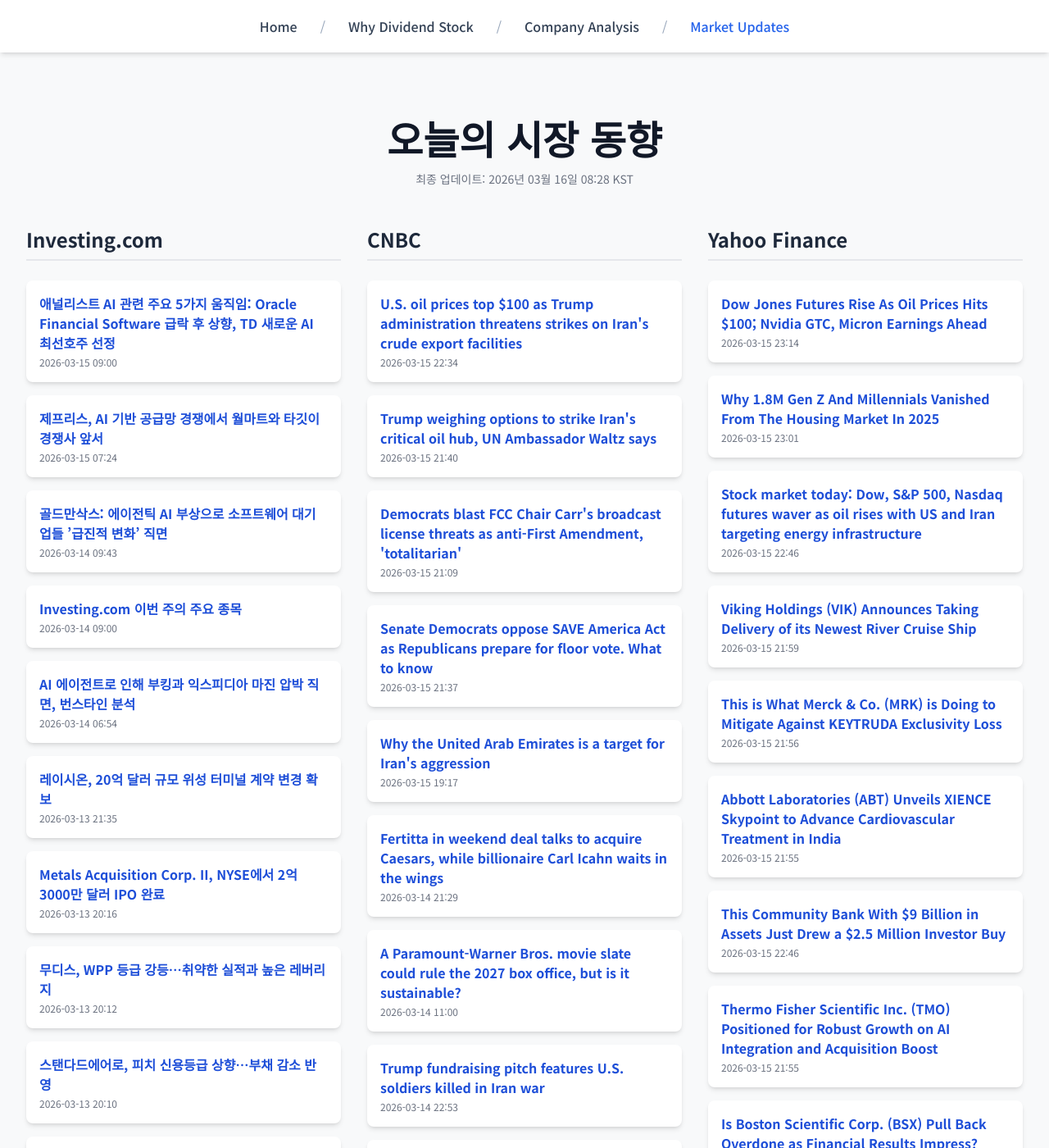
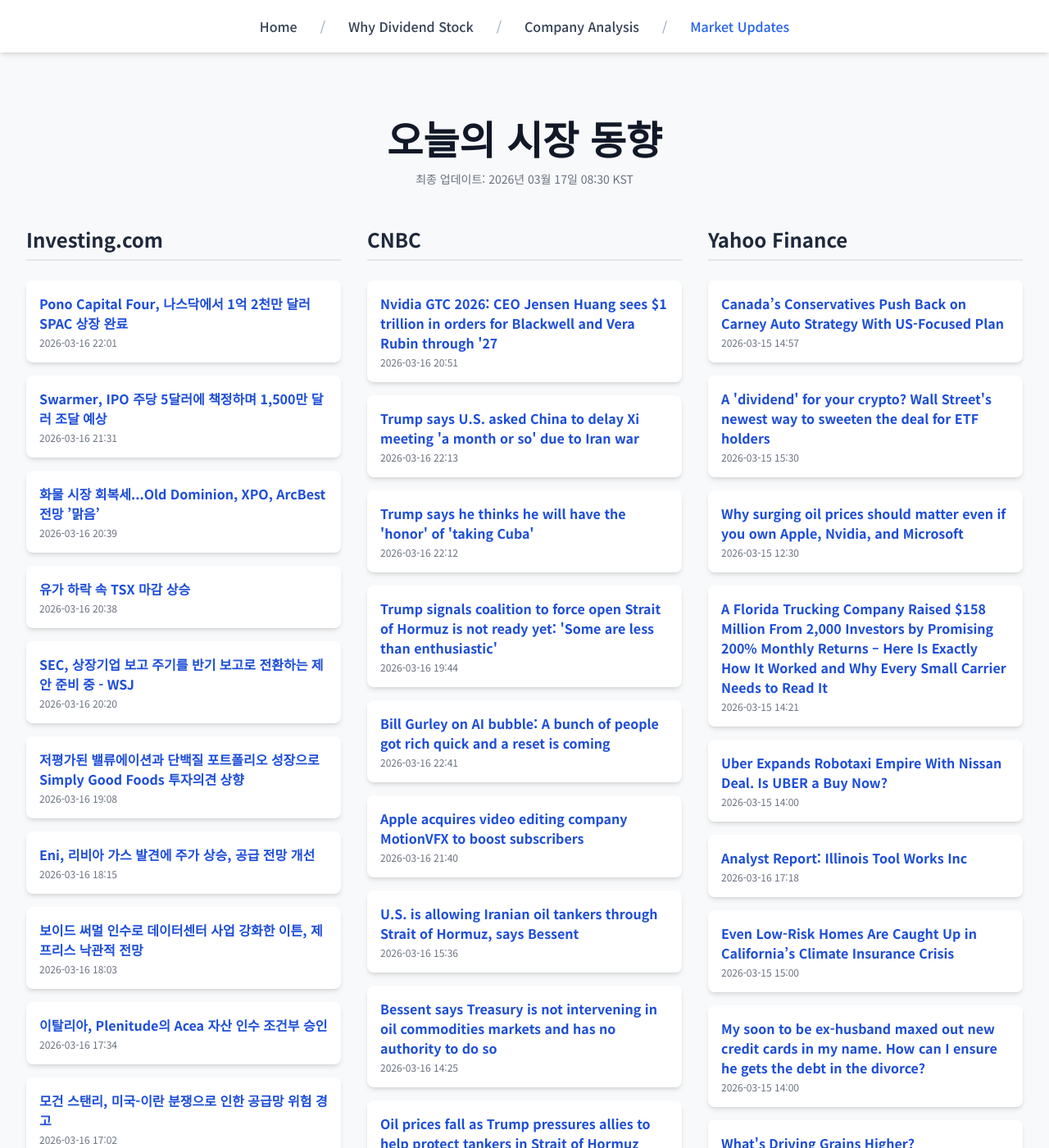
Before and after one commit to Kay-Hwang/my-company-analysis, a Jekyll site: the page built from market-updates.html, in a window 1280 px wide and 1400 px high. Shown: the whole window at 82% size. Built offline with Jekyll 4.4.1, drawn with Linux system fonts in a browser that asks for light colours; nearby versions of some CDN libraries; a script that is not in the unit is left out; some of the changed text lies outside the part shown.

Commit message:
Update daily data

```diff
--- a/_data/latest_data.json
+++ b/_data/latest_data.json
@@ -1,190 +1,190 @@
 {
-  "lastUpdated": "2026년 03월 16일 08:28 KST",
+  "lastUpdated": "2026년 03월 17일 08:30 KST",
   "news": {
     "investing": [
       {
-        "title": "애널리스트 AI 관련 주요 5가지 움직임: Oracle Financial Software 급락 후 상향, TD 새로운 AI 최선호주 선정",
-        "link": "https://kr.investing.com/news/stock-market-news/article-1864234",
-        "pubDate": "2026-03-15 09:00:02",
-        "summary": "애널리스트 AI 관련 주요 5가지 움직임: Oracle Financial Software 급락 후 상향, TD 새로운 AI 최선호주 선정"
+        "title": "Pono Capital Four, 나스닥에서 1억 2천만 달러 SPAC 상장 완료",
+        "link": "https://kr.investing.com/news/stock-market-news/article-432SI-1866073",
+        "pubDate": "2026-03-16 22:01:04",
+        "summary": "Pono Capital Four, 나스닥에서 1억 2천만 달러 SPAC 상장 완료"
       },
       {
-        "title": "제프리스, AI 기반 공급망 경쟁에서 월마트와 타깃이 경쟁사 앞서",
-        "link": "https://kr.investing.com/news/stock-market-news/article-1864228",
-        "pubDate": "2026-03-15 07:24:46",
-        "summary": "제프리스, AI 기반 공급망 경쟁에서 월마트와 타깃이 경쟁사 앞서"
+        "title": "Swarmer, IPO 주당 5달러에 책정하며 1,500만 달러 조달 예상",
+        "link": "https://kr.investing.com/news/stock-market-news/article-432SI-1866027",
+        "pubDate": "2026-03-16 21:31:08",
+        "summary": "Swarmer, IPO 주당 5달러에 책정하며 1,500만 달러 조달 예상"
       },
       {
-        "title": "골드만삭스: 에이전틱 AI 부상으로 소프트웨어 대기업들 ’급진적 변화’ 직면",
-        "link": "https://kr.investing.com/news/stock-market-news/article-1864122",
-        "pubDate": "2026-03-14 09:43:54",
-        "summary": "골드만삭스: 에이전틱 AI 부상으로 소프트웨어 대기업들 ’급진적 변화’ 직면"
+        "title": "화물 시장 회복세...Old Dominion, XPO, ArcBest 전망 ’맑음’",
+        "link": "https://kr.investing.com/news/stock-market-news/article-93CH-1865888",
+        "pubDate": "2026-03-16 20:39:57",
+        "summary": "화물 시장 회복세...Old Dominion, XPO, ArcBest 전망 ’맑음’"
       },
       {
-        "title": "Investing.com 이번 주의 주요 종목",
-        "link": "https://kr.investing.com/news/stock-market-news/article-1864121",
-        "pubDate": "2026-03-14 09:00:02",
-        "summary": "Investing.com 이번 주의 주요 종목"
+        "title": "유가 하락 속 TSX 마감 상승",
+        "link": "https://kr.investing.com/news/stock-market-news/article-1865902",
+        "pubDate": "2026-03-16 20:38:08",
+        "summary": "유가 하락 속 TSX 마감 상승"
       },
       {
-        "title": "AI 에이전트로 인해 부킹과 익스피디아 마진 압박 직면, 번스타인 분석",
-        "link": "https://kr.investing.com/news/stock-market-news/article-1864115",
-        "pubDate": "2026-03-14 06:54:22",
-        "summary": "AI 에이전트로 인해 부킹과 익스피디아 마진 압박 직면, 번스타인 분석"
+        "title": "SEC, 상장기업 보고 주기를 반기 보고로 전환하는 제안 준비 중 - WSJ",
+        "link": "https://kr.investing.com/news/stock-market-news/article-1865816",
+        "pubDate": "2026-03-16 20:20:38",
+        "summary": "SEC, 상장기업 보고 주기를 반기 보고로 전환하는 제안 준비 중 - WSJ"
       },
       {
-        "title": "레이시온, 20억 달러 규모 위성 터미널 계약 변경 확보",
-        "link": "https://kr.investing.com/news/stock-market-news/article-93CH-1863939",
-        "pubDate": "2026-03-13 21:35:21",
-        "summary": "레이시온, 20억 달러 규모 위성 터미널 계약 변경 확보"
+        "title": "저평가된 밸류에이션과 단백질 포트폴리오 성장으로 Simply Good Foods 투자의견 상향",
+        "link": "https://kr.investing.com/news/stock-market-news/article-1865729",
+        "pubDate": "2026-03-16 19:08:09",
+        "summary": "저평가된 밸류에이션과 단백질 포트폴리오 성장으로 Simply Good Foods 투자의견 상향"
       },
       {
-        "title": "Metals Acquisition Corp. II, NYSE에서 2억3000만 달러 IPO 완료",
-        "link": "https://kr.investing.com/news/stock-market-news/article-432SI-1863886",
-        "pubDate": "2026-03-13 20:16:04",
-        "summary": "Metals Acquisition Corp. II, NYSE에서 2억3000만 달러 IPO 완료"
+        "title": "Eni, 리비아 가스 발견에 주가 상승, 공급 전망 개선",
+        "link": "https://kr.investing.com/news/stock-market-news/article-93CH-1865704",
+        "pubDate": "2026-03-16 18:15:24",
+        "summary": "Eni, 리비아 가스 발견에 주가 상승, 공급 전망 개선"
       },
       {
-        "title": "무디스, WPP 등급 강등…취약한 실적과 높은 레버리지",
-        "link": "https://kr.investing.com/news/stock-market-news/article-93CH-1863881",
-        "pubDate": "2026-03-13 20:12:23",
-        "summary": "무디스, WPP 등급 강등…취약한 실적과 높은 레버리지"
+        "title": "보이드 써멀 인수로 데이터센터 사업 강화한 이튼, 제프리스 낙관적 전망",
+        "link": "https://kr.investing.com/news/stock-market-news/article-1865699",
+        "pubDate": "2026-03-16 18:03:26",
+        "summary": "보이드 써멀 인수로 데이터센터 사업 강화한 이튼, 제프리스 낙관적 전망"
       },
       {
-        "title": "스탠다드에어로, 피치 신용등급 상향…부채 감소 반영",
-        "link": "https://kr.investing.com/news/stock-market-news/article-93CH-1863880",
-        "pubDate": "2026-03-13 20:10:52",
-        "summary": "스탠다드에어로, 피치 신용등급 상향…부채 감소 반영"
+        "title": "이탈리아, Plenitude의 Acea 자산 인수 조건부 승인",
+        "link": "https://kr.investing.com/news/stock-market-news/article-93CH-1865679",
+        "pubDate": "2026-03-16 17:34:30",
+        "summary": "이탈리아, Plenitude의 Acea 자산 인수 조건부 승인"
       },
       {
-        "title": "British American Tobacco, 피치, 등급 상향 조정",
-        "link": "https://kr.investing.com/news/stock-market-news/article-93CH-1863878",
-        "pubDate": "2026-03-13 20:07:51",
-        "summary": "British American Tobacco, 피치, 등급 상향 조정"
+        "title": "모건 스탠리, 미국-이란 분쟁으로 인한 공급망 위험 경고",
+        "link": "https://kr.investing.com/news/stock-market-news/article-93CH-1865645",
+        "pubDate": "2026-03-16 17:02:06",
+        "summary": "모건 스탠리, 미국-이란 분쟁으로 인한 공급망 위험 경고"
       }
     ],
     "cnbc": [
       {
-        "title": "U.S. oil prices top $100 as Trump administration threatens strikes on Iran's crude export facilities",
+        "title": "Nvidia GTC 2026: CEO Jensen Huang sees $1 trillion in orders for Blackwell and Vera Rubin through '27",
+        "link": "https://www.cnbc.com/2026/03/16/nvidia-gtc-2026-ceo-jensen-huang-keynote-blackwell-vera-rubin.html",
+        "pubDate": "Mon, 16 Mar 2026 20:51:22 GMT",
+        "summary": "At Nvidia's annual developer conference, CEO Jensen Huang said the company is seeing booming demand for its latest technology."
+      },
+      {
+        "title": "Trump says U.S. asked China to delay Xi meeting 'a month or so' due to Iran war",
+        "link": "https://www.cnbc.com/2026/03/16/trump-china-iran-xi-war-trade.html",
+        "pubDate": "Mon, 16 Mar 2026 22:13:53 GMT",
+        "summary": "The Iran war wasn't expected to derail the Trump-Xi meeting in China, but analysts said it would influence the talks and any agreements that come out of them."
+      },
+      {
+        "title": "Trump says he thinks he will have the 'honor' of 'taking Cuba'",
+        "link": "https://www.cnbc.com/2026/03/16/cuba-trump-taking.html",
+        "pubDate": "Mon, 16 Mar 2026 22:12:52 GMT",
+        "summary": "The president recently launched a war in Iran after topping Venezuelan leader Nicolas Maduro by force."
+      },
+      {
+        "title": "Trump signals coalition to force open Strait of Hormuz is not ready yet: 'Some are less than enthusiastic'",
+        "link": "https://www.cnbc.com/2026/03/16/strait-of-hormuz-trump-says-coalition-to-protect-oil-tankers-not-ready-yet.html",
+        "pubDate": "Mon, 16 Mar 2026 19:44:15 GMT",
+        "summary": "President Donald Trump said Monday that some U.S. allies are not willing to join a coalition to protect tankers in the Strait of Hormuz."
+      },
+      {
+        "title": "Bill Gurley on AI bubble: A bunch of people got rich quick and a reset is coming",
+        "link": "https://www.cnbc.com/2026/03/16/bill-gurley-ai-bubble-get-rich-quick.html",
+        "pubDate": "Mon, 16 Mar 2026 22:41:14 GMT",
+        "summary": "Gurley's VC firm Benchmark was an early Uber investor, and he helped oust then-CEO Travis Kalanick in 2017."
+      },
+      {
+        "title": "Apple acquires video editing company MotionVFX to boost subscribers",
+        "link": "https://www.cnbc.com/2026/03/16/apple-acquires-video-editing-company-motionvfx-to-boost-subscribers.html",
+        "pubDate": "Mon, 16 Mar 2026 21:40:30 GMT",
+        "summary": "Apple is buying MotionVFX in part to help the iPhone maker attract more subscribers to its creator tools."
+      },
+      {
+        "title": "U.S. is allowing Iranian oil tankers through Strait of Hormuz, says Bessent",
+        "link": "https://www.cnbc.com/2026/03/16/us-is-allowing-iranian-tankers-through-strait-of-hormuz-says-bessent.html",
+        "pubDate": "Mon, 16 Mar 2026 15:36:49 GMT",
+        "summary": "The White House believes tanker traffic through the Strait of Hormuz will increase before Navy escorts are deployed, Treasury Secretary Scott Bessent said."
+      },
+      {
+        "title": "Bessent says Treasury is not intervening in oil commodities markets and has no authority to do so",
+        "link": "https://www.cnbc.com/2026/03/16/bessent-says-treasury-is-not-intervening-in-oil-commodities-markets-and-has-no-authority-to-do-so.html",
+        "pubDate": "Mon, 16 Mar 2026 14:25:00 GMT",
+        "summary": "Bessent addressed rumors that the Treasury Department or some other arm of government might step in to try to lower oil prices."
+      },
+      {
+        "title": "Oil prices fall as Trump pressures allies to help protect tankers in Strait of Hormuz",
         "link": "https://www.cnbc.com/2026/03/15/oil-prices-today-iran-war.html",
-        "pubDate": "Sun, 15 Mar 2026 22:34:40 GMT",
+        "pubDate": "Mon, 16 Mar 2026 19:05:01 GMT",
         "summary": "The U.S. strikes on Kharg Island and Trump's threat to hit Iran's oil infrastructure mark a major escalation in the war, according to JPMorgan."
       },
       {
-        "title": "Trump weighing options to strike Iran's critical oil hub, UN Ambassador Waltz says",
-        "link": "https://www.cnbc.com/2026/03/15/iran-war.html",
-        "pubDate": "Sun, 15 Mar 2026 21:40:46 GMT",
-        "summary": "Israel says it has killed two senior Iranian intelligence officials as oil loading reportedly resumes in the UAE's Fujairah port following a fire."
-      },
-      {
-        "title": "Democrats blast FCC Chair Carr's broadcast license threats as anti-First Amendment, 'totalitarian'",
-        "link": "https://www.cnbc.com/2026/03/15/trump-iran-war-fcc-carr-broadcast-license.html",
-        "pubDate": "Sun, 15 Mar 2026 21:09:45 GMT",
-        "summary": "Carr on Saturday blasted broadcasters shortly after President Donald Trump called reports that Iran struck five U.S. tanker planes \"fake news.\""
-      },
-      {
-        "title": "Senate Democrats oppose SAVE America Act as Republicans prepare for floor vote. What to know",
-        "link": "https://www.cnbc.com/2026/03/15/trump-save-america-act-senate-2026-elections.html",
-        "pubDate": "Sun, 15 Mar 2026 21:37:47 GMT",
-        "summary": "Senate Democrats remain opposed to SAVE America Act as Republicans prepare for floor vote this week. Here's what to know."
-      },
-      {
-        "title": "Why the United Arab Emirates is a target for Iran's aggression",
-        "link": "https://www.cnbc.com/2026/03/15/iran-us-war-uae-target-aggression.html",
-        "pubDate": "Sun, 15 Mar 2026 19:17:46 GMT",
-        "summary": "Iran is looking to test a state that has positioned itself as the Gulf's safest bridge between East and West — and the future of the region."
-      },
-      {
-        "title": "Fertitta in weekend deal talks to acquire Caesars, while billionaire Carl Icahn waits in the wings",
-        "link": "https://www.cnbc.com/2026/03/14/fertitta-caesars-talks-casino-acquisition.html",
-        "pubDate": "Sat, 14 Mar 2026 21:29:38 GMT",
-        "summary": "The deal, if it gets done, would not be finalized until early April and is not expected to close until 2027."
-      },
-      {
-        "title": "A Paramount-Warner Bros. movie slate could rule the 2027 box office, but is it sustainable?",
-        "link": "https://www.cnbc.com/2026/03/14/paramount-wbd-2027-movie-slate.html",
-        "pubDate": "Sat, 14 Mar 2026 11:00:01 GMT",
-        "summary": "Paramount CEO David Ellison has said he wants to make 30 movies a year and has franchises like Godzilla-Kong, Superman and Sonic the Hedgehog to lean on."
-      },
-      {
-        "title": "Trump fundraising pitch features U.S. soldiers killed in Iran war",
-        "link": "https://www.cnbc.com/2026/03/14/trump-iran-war-fundraising-us-soldiers.html",
-        "pubDate": "Sat, 14 Mar 2026 22:53:36 GMT",
-        "summary": "The email solicitation to benefit Trump’s PAC also offers donors “private national security briefings.”"
-      },
-      {
-        "title": "Kalshi co-founder Luana Lopes Lara on the biggest prediction markets risks she has ever taken",
-        "link": "https://www.cnbc.com/2026/03/14/kalshi-prediction-markets-bet-luana-lopes-lara.html",
-        "pubDate": "Sat, 14 Mar 2026 14:42:44 GMT",
-        "summary": "Luana Lopes Lara, co-founder of prediction markets startup Kalshi, tells CNBC about the biggest bets she ever made on the way to billionaire status."
-      },
-      {
-        "title": "Top Wall Street analysts are bullish on these 3 dividend-paying energy stocks",
-        "link": "https://www.cnbc.com/2026/03/15/top-wall-street-analysts-are-bullish-on-these-3-dividend-paying-energy-stocks.html",
-        "pubDate": "Sun, 15 Mar 2026 11:42:17 GMT",
-        "summary": "TipRanks discusses three dividend-paying stocks, including Chord Energy and EOG Resources, that are highlighted by Wall Street's top pros."
+        "title": "Iran war is the latest 'worst-case scenario' for travel, expert says. How to minimize the pain of future disruptions",
+        "link": "https://www.cnbc.com/2026/03/16/iran-war-travel-disruptions-how-to-avoid.html",
+        "pubDate": "Mon, 16 Mar 2026 19:58:17 GMT",
+        "summary": "There have been many significant travel disruptions at the start of 2026, including the Iran war. Travel advisors give some tips to blunt the impact."
       }
     ],
     "yahoo": [
       {
-        "title": "Dow Jones Futures Rise As Oil Prices Hits $100; Nvidia GTC, Micron Earnings Ahead",
-        "link": "https://www.investors.com/market-trend/stock-market-today/dow-jones-futures-oil-prices-iran-war-nvidia-gtc-micron-earnings/?src=A00220&yptr=yahoo",
-        "pubDate": "2026-03-15T23:14:57Z",
-        "summary": "Dow Jones Futures Rise As Oil Prices Hits $100; Nvidia GTC, Micron Earnings Ahead"
+        "title": "Canada’s Conservatives Push Back on Carney Auto Strategy With US-Focused Plan",
+        "link": "https://finance.yahoo.com/news/canada-conservatives-push-back-carney-145726671.html",
+        "pubDate": "2026-03-15T14:57:26Z",
+        "summary": "Canada’s Conservatives Push Back on Carney Auto Strategy With US-Focused Plan"
       },
       {
-        "title": "Why 1.8M Gen Z And Millennials Vanished From The Housing Market In 2025",
-        "link": "https://finance.yahoo.com/news/why-1-8m-gen-z-230109688.html",
-        "pubDate": "2026-03-15T23:01:09Z",
-        "summary": "Why 1.8M Gen Z And Millennials Vanished From The Housing Market In 2025"
+        "title": "A 'dividend' for your crypto? Wall Street's newest way to sweeten the deal for ETF holders",
+        "link": "https://finance.yahoo.com/news/a-dividend-for-your-crypto-wall-streets-newest-way-to-sweeten-the-deal-for-etf-holders-153053526.html",
+        "pubDate": "2026-03-15T15:30:53Z",
+        "summary": "A 'dividend' for your crypto? Wall Street's newest way to sweeten the deal for ETF holders"
       },
       {
-        "title": "Stock market today: Dow, S&P 500, Nasdaq futures waver as oil rises with US and Iran targeting energy infrastructure",
-        "link": "https://finance.yahoo.com/news/live/stock-market-today-dow-sp-500-nasdaq-futures-waver-as-oil-rises-with-us-and-iran-targeting-energy-infrastructure-224643791.html",
-        "pubDate": "2026-03-15T22:46:43Z",
-        "summary": "Stock market today: Dow, S&P 500, Nasdaq futures waver as oil rises with US and Iran targeting energy infrastructure"
+        "title": "Why surging oil prices should matter even if you own Apple, Nvidia, and Microsoft",
+        "link": "https://finance.yahoo.com/news/why-surging-oil-prices-should-matter-even-if-you-own-apple-nvidia-and-microsoft-123027737.html",
+        "pubDate": "2026-03-15T12:30:27Z",
+        "summary": "Why surging oil prices should matter even if you own Apple, Nvidia, and Microsoft"
       },
       {
-        "title": "Viking Holdings (VIK) Announces Taking Delivery of its Newest River Cruise Ship",
-        "link": "https://finance.yahoo.com/news/viking-holdings-vik-announces-taking-215903643.html",
-        "pubDate": "2026-03-15T21:59:03Z",
-        "summary": "Viking Holdings (VIK) Announces Taking Delivery of its Newest River Cruise Ship"
+        "title": "A Florida Trucking Company Raised $158 Million From 2,000 Investors by Promising 200% Monthly Returns – Here Is Exactly How It Worked and Why Every Small Carrier Needs to Read It",
+        "link": "https://finance.yahoo.com/news/florida-trucking-company-raised-158-142133037.html",
+        "pubDate": "2026-03-15T14:21:33Z",
+        "summary": "A Florida Trucking Company Raised $158 Million From 2,000 Investors by Promising 200% Monthly Returns – Here Is Exactly How It Worked and Why Every Small Carrier Needs to Read It"
       },
       {
-        "title": "This is What Merck & Co. (MRK) is Doing to Mitigate Against KEYTRUDA Exclusivity Loss",
-        "link": "https://finance.yahoo.com/news/merck-co-mrk-doing-mitigate-215651699.html",
-        "pubDate": "2026-03-15T21:56:51Z",
-        "summary": "This is What Merck & Co. (MRK) is Doing to Mitigate Against KEYTRUDA Exclusivity Loss"
+        "title": "Uber Expands Robotaxi Empire With Nissan Deal. Is UBER a Buy Now?",
+        "link": "https://finance.yahoo.com/news/uber-expands-robotaxi-empire-nissan-140002115.html",
+        "pubDate": "2026-03-15T14:00:02Z",
+        "summary": "Uber Expands Robotaxi Empire With Nissan Deal. Is UBER a Buy Now?"
       },
       {
-        "title": "Abbott Laboratories (ABT) Unveils XIENCE Skypoint to Advance Cardiovascular Treatment in India",
-        "link": "https://finance.yahoo.com/news/abbott-laboratories-abt-unveils-xience-215549070.html",
-        "pubDate": "2026-03-15T21:55:49Z",
-        "summary": "Abbott Laboratories (ABT) Unveils XIENCE Skypoint to Advance Cardiovascular Treatment in India"
+        "title": "Analyst Report: Illinois Tool Works Inc",
+        "link": "https://finance.yahoo.com/research/reports/ARGUS_3094_AnalystReport_1773681533000?yptr=yahoo&ncid=yahooproperties_plusresear_nm5q6ze1cei",
+        "pubDate": "2026-03-16T17:18:53Z",
+        "summary": "Analyst Report: Illinois Tool Works Inc"
       },
       {
-        "title": "This Community Bank With $9 Billion in Assets Just Drew a $2.5 Million Investor Buy",
-        "link": "https://finance.yahoo.com/news/community-bank-9-billion-assets-224614698.html",
-        "pubDate": "2026-03-15T22:46:14Z",
-        "summary": "This Community Bank With $9 Billion in Assets Just Drew a $2.5 Million Investor Buy"
+        "title": "Even Low-Risk Homes Are Caught Up in California’s Climate Insurance Crisis",
+        "link": "https://finance.yahoo.com/news/even-low-risk-homes-caught-150002639.html",
+        "pubDate": "2026-03-15T15:00:02Z",
+        "summary": "Even Low-Risk Homes Are Caught Up in California’s Climate Insurance Crisis"
       },
       {
-        "title": "Thermo Fisher Scientific Inc. (TMO) Positioned for Robust Growth on AI Integration and Acquisition Boost",
-        "link": "https://finance.yahoo.com/news/thermo-fisher-scientific-inc-tmo-215504441.html",
-        "pubDate": "2026-03-15T21:55:04Z",
-        "summary": "Thermo Fisher Scientific Inc. (TMO) Positioned for Robust Growth on AI Integration and Acquisition Boost"
+        "title": "My soon to be ex-husband maxed out new credit cards in my name. How can I ensure he gets the debt in the divorce?",
+        "link": "https://finance.yahoo.com/news/soon-ex-husband-maxed-credit-140000549.html",
+        "pubDate": "2026-03-15T14:00:00Z",
+        "summary": "My soon to be ex-husband maxed out new credit cards in my name. How can I ensure he gets the debt in the divorce?"
       },
       {
-        "title": "Is Boston Scientific Corp. (BSX) Pull Back Overdone as Financial Results Impress?",
-        "link": "https://finance.yahoo.com/news/boston-scientific-corp-bsx-pull-215420535.html",
-        "pubDate": "2026-03-15T21:54:20Z",
-        "summary": "Is Boston Scientific Corp. (BSX) Pull Back Overdone as Financial Results Impress?"
+        "title": "What's Driving Grains Higher?",
+        "link": "https://finance.yahoo.com/news/whats-driving-grains-higher-135246943.html",
+        "pubDate": "2026-03-15T13:52:46Z",
+        "summary": "What's Driving Grains Higher?"
       },
       {
-        "title": "Gilead Sciences, Inc. (GILD): Growth Prospects Backed by Analyst Upgrades",
-        "link": "https://finance.yahoo.com/news/gilead-sciences-inc-gild-growth-215254838.html",
-        "pubDate": "2026-03-15T21:52:54Z",
-        "summary": "Gilead Sciences, Inc. (GILD): Growth Prospects Backed by Analyst Upgrades"
+        "title": "Here’s What General Motors (GM) CarBravo Platform Means For Car Buyers",
+        "link": "https://finance.yahoo.com/news/general-motors-gm-carbravo-platform-163142987.html",
+        "pubDate": "2026-03-15T16:31:42Z",
+        "summary": "Here’s What General Motors (GM) CarBravo Platform Means For Car Buyers"
       }
     ]
   }
```
